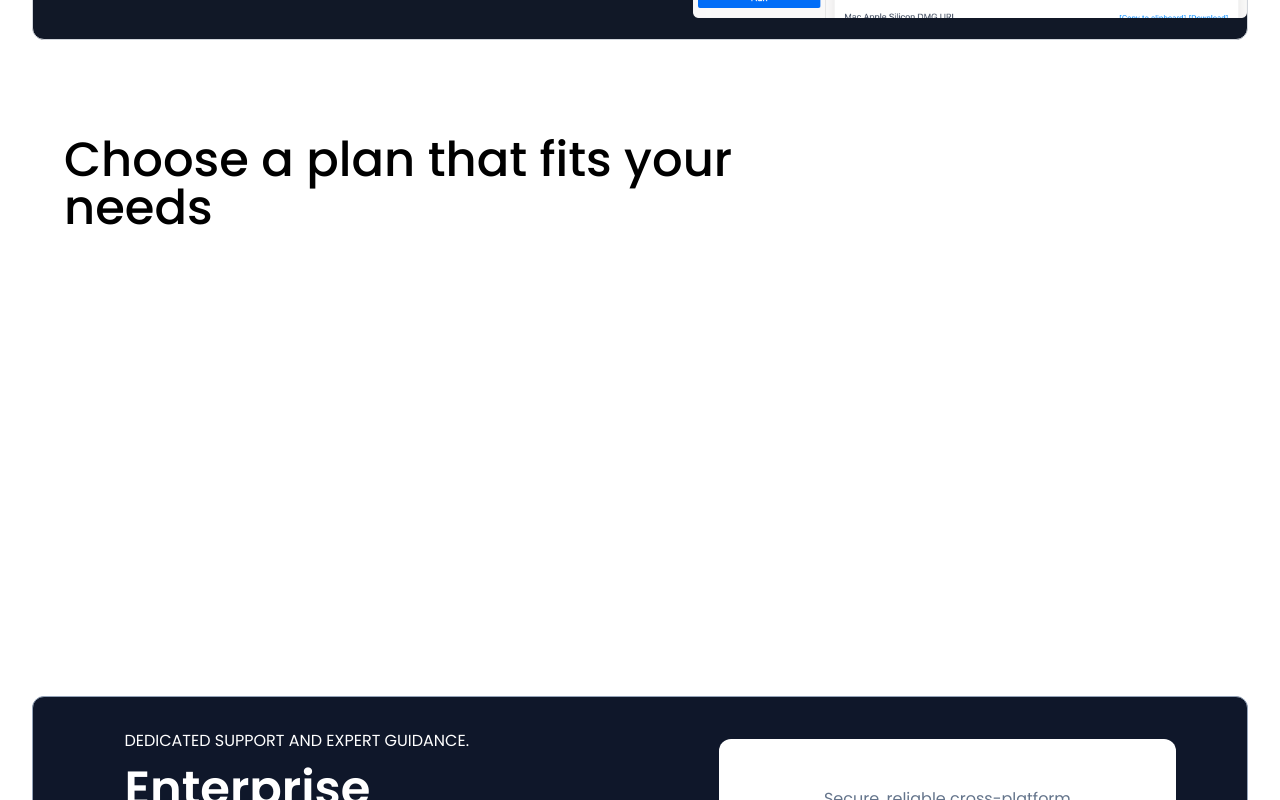
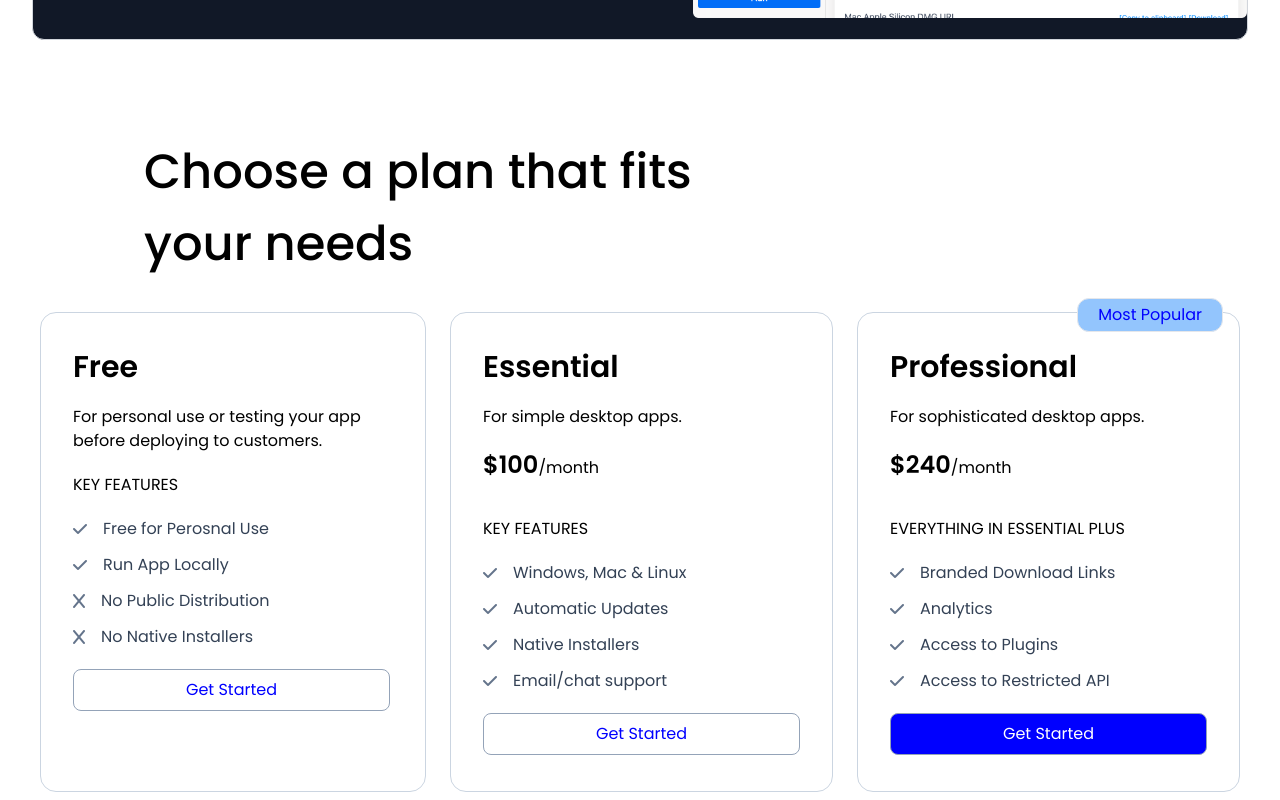
Before and after one commit to rajyadav63/ToDesktop, a React (Vite) app: page / in a window 1280 px wide. Shown: the part 5500-6300 px from the top of the page. Built offline with nearby package versions, Linux system fonts and the light colour scheme.

Commit message:
PricingCard added

```diff
--- a/src/App.jsx
+++ b/src/App.jsx
@@ -7,8 +7,6 @@ import Faq from './components/Faq'
 import Footer from './components/Footer'
 import Hero from './components/Hero'
 import Nabvar from './components/Nabvar'
-// import PricingCards from './components/PricingCards'
-// import Pricing from './components/Pricing'
 import PricingCard from './components/PricingCard'
 import Sliders from './components/Sliders'
 import SubFooter from './components/SubFooter'
@@ -36,8 +34,7 @@ function App() {
       <h1 className='text-5xl font-medium lg:font-semibold m-[20px] lg:ml-[100px] mt-[40px]'>Customer Stories</h1>
       <CustomerStories />
       <DownloadBuilder />
-      <h1 className='max-w-[500px] lg:max-w-[700px]  text-5xl font-medium m-8 mt-24 lg:ml-16'>Choose a plan that fits your needs</h1>
-      {/* <Pricing /> */}
+      <h1 className='max-w-[550px] lg:max-w-[600px]  text-5xl font-medium m-8 mt-24 lg:ml-36 leading-normal'>Choose a plan that fits your needs</h1>
       <PricingCard className='h-[70vh]' />
       <SupportCard />
       <h1 className='text-3xl lg:text-5xl text-center font-semibold lg:font-bold m-[20px] lg:ml-[100px] mt-[40px]'>Frequently Asked Questions</h1>
--- a/src/components/PricingCard.jsx
+++ b/src/components/PricingCard.jsx
@@ -2,8 +2,105 @@ import React from 'react'
 
 const PricingCard = () => {
     return (
-        <div className='h-[50vh]'>
-
+        <div>
+            <div className='m-8 flex flex-col justify-center lg:flex-row gap-6'>
+                {/* free card */}
+                <div className='hover:bg-blue-50 border border-slate-300 py-9 px-8 rounded-2xl'>
+                    <div className='flex flex-col gap-5'>
+                        <h1 className='text-3xl font-semibold'>Free</h1>
+                        <p className='max-w-[320px]'>For personal use or testing your app before deploying to customers.</p>
+                        <p className='uppercase'>Key Features</p>
+                    </div>
+                    <div className='mt-5'>
+                        <ul className='flex flex-col gap-3'>
+                            <li className='flex items-center gap-4'>
+                                <i className="text-slate-500 fa-solid fa-check"></i>
+                                <p className='text-slate-700'>Free for Perosnal Use</p>
+                            </li>
+                            <li className='flex items-center gap-4'>
+                                <i className="text-slate-500 fa-solid fa-check"></i>
+                                <p className='text-slate-700'>Run App Locally</p>
+                            </li>
+                            <li className='flex items-center gap-4'>
+                                <i className="text-slate-500 fa-solid fa-x"></i>
+                                <p className='text-slate-700'>No Public Distribution</p>
+                            </li>
+                            <li className='flex items-center gap-4'>
+                                <i className="text-slate-500 fa-solid fa-x"></i>
+                                <p className='text-slate-700'>No Native Installers
+                                </p>
+                            </li>
+                        </ul>
+                    </div>
+                    <button className='text-primary border border-slate-400 rounded-lg px-28 py-2 mt-5 hover:border-primary'>Get Started</button>
+                </div>
+                {/* second card */}
+                <div className='hover:bg-blue-50 border border-slate-300 py-9 px-8 rounded-2xl'>
+                    <div className='flex flex-col gap-5'>
+                        <h1 className='text-3xl font-semibold'>Essential</h1>
+                        <p className='max-[400px]'>For simple desktop apps.</p>
+                        <h1 className='mb-4'><span className='text-2xl font-semibold'>$100</span>/month</h1>
+                        <p className='uppercase'>Key Features</p>
+                    </div>
+                    <div className='mt-5'>
+                        <ul className='flex flex-col gap-3'>
+                            <li className='flex items-center gap-4'>
+                                <i className="text-slate-500 fa-solid fa-check"></i>
+                                <p className='text-slate-700'>Windows, Mac & Linux</p>
+                            </li>
+                            <li className='flex items-center gap-4'>
+                                <i className="text-slate-500 fa-solid fa-check"></i>
+                                <p className='text-slate-700'>Automatic Updates
+                                </p>
+                            </li>
+                            <li className='flex items-center gap-4'>
+                                <i className="text-slate-500 fa-solid fa-check"></i>
+                                <p className='text-slate-700'>Native Installers
+                                </p>
+                            </li>
+                            <li className='flex items-center gap-4'>
+                                <i className="text-slate-500 fa-solid fa-check"></i>
+                                <p className='text-slate-700'>Email/chat support
+                                </p>
+                            </li>
+                        </ul>
+                    </div>
+                    <button className='text-primary border border-slate-400 rounded-lg px-28 py-2 mt-5 hover:border-primary'>Get Started</button>
+                </div>
+                {/* 3rd card */}
+                <div className='hover:bg-blue-50 border border-slate-300 py-9 px-8 rounded-2xl relative'>
+                    <div className='absolute right-4 top-[-15px] border text-center w-fit px-5 py-1 rounded-xl bg-blue-300 text-primary'>Most Popular</div>
+                    <div className='flex flex-col gap-5'>
+                        <h1 className='text-3xl font-semibold'>Professional</h1>
+                        <p className='max-[400px]'>For sophisticated desktop apps.</p>
+                        <h1 className='mb-4'><span className='text-2xl font-semibold'>$240</span>/month</h1>
+                        <p className='uppercase'>Everything in Essential Plus</p>
+                    </div>
+                    <div className='mt-5'>
+                        <ul className='flex flex-col gap-3'>
+                            <li className='flex items-center gap-4'>
+                                <i className="text-slate-500 fa-solid fa-check"></i>
+                                <p className='text-slate-700'>Branded Download Links</p>
+                            </li>
+                            <li className='flex items-center gap-4'>
+                                <i className="text-slate-500 fa-solid fa-check"></i>
+                                <p className='text-slate-700'>Analytics</p>
+                            </li>
+                            <li className='flex items-center gap-4'>
+                                <i className="text-slate-500 fa-solid fa-check"></i>
+                                <p className='text-slate-700'>Access to Plugins
+                                </p>
+                            </li>
+                            <li className='flex items-center gap-4'>
+                                <i className="text-slate-500 fa-solid fa-check"></i>
+                                <p className='text-slate-700'>Access to Restricted API
+                                </p>
+                            </li>
+                        </ul>
+                    </div>
+                    <button className='bg-primary text-white border border-slate-400 rounded-lg px-28 py-2 mt-5 hover:border-primary hover:bg-blue-600'>Get Started</button>
+                </div>
+            </div>
         </div>
     )
 }
```
